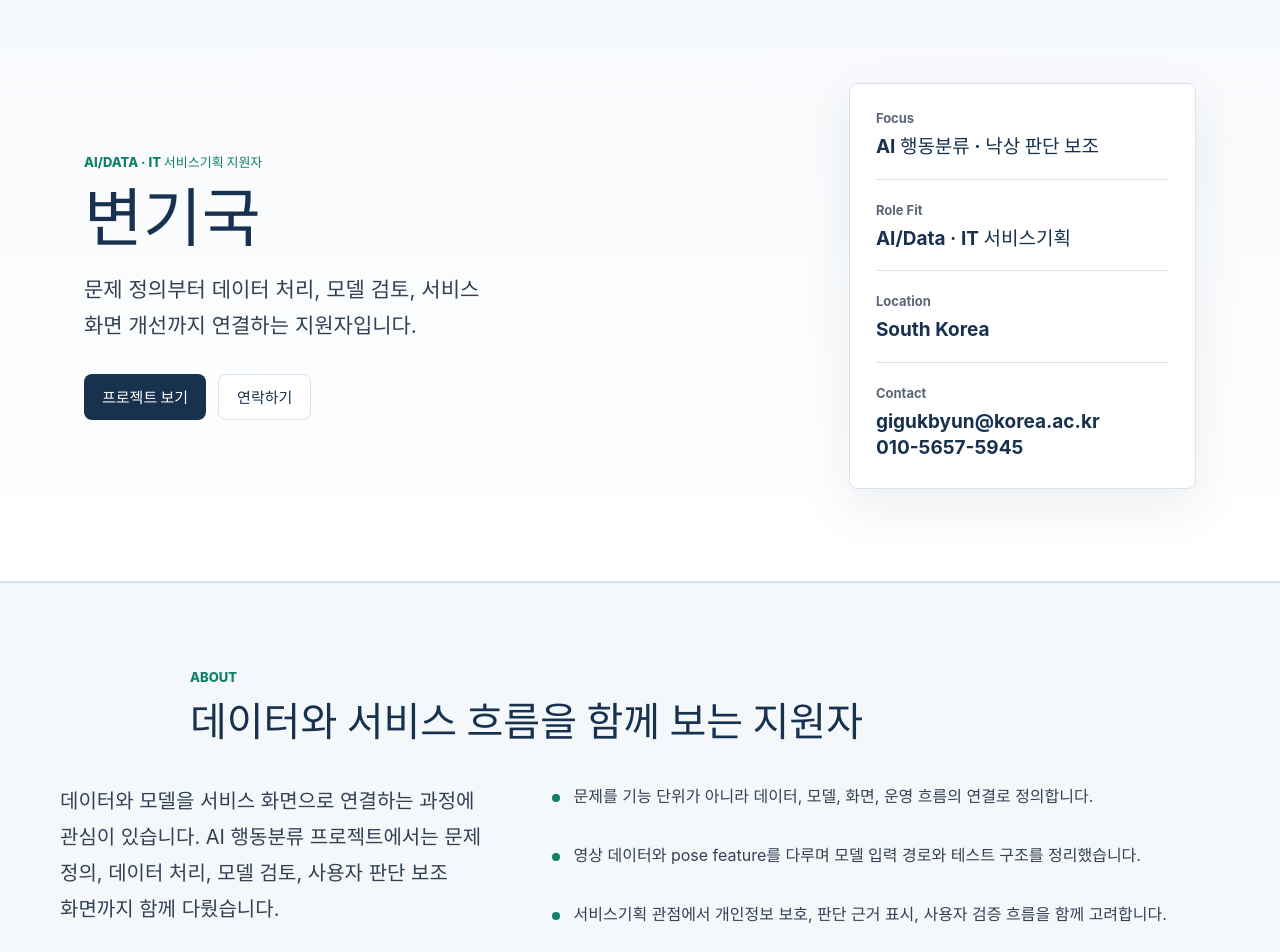
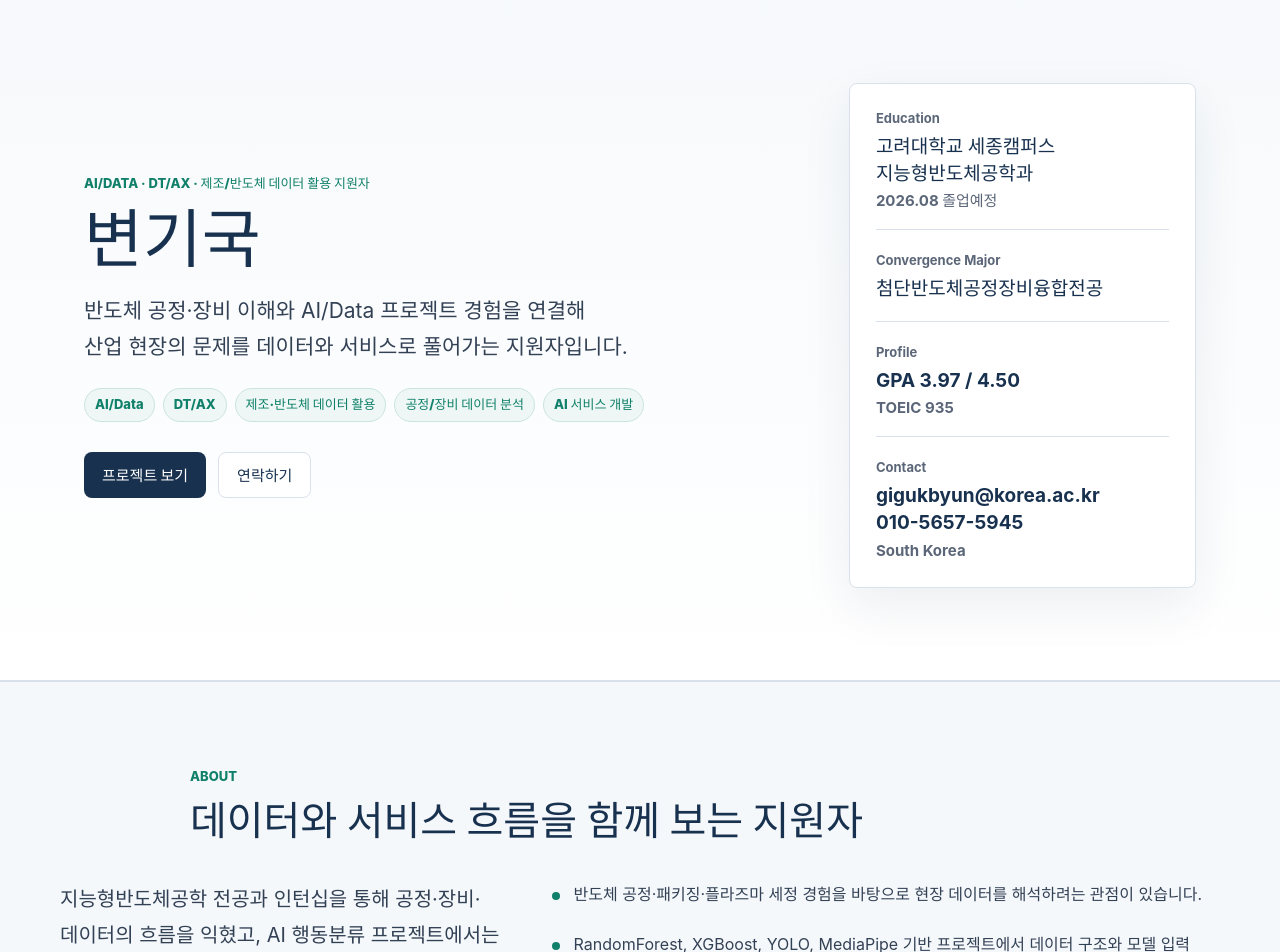
Before and after one commit to hongsheeya/job-portfolio, a React (Vite) app: page / in a window 1280 px wide. Shown: the part 60-1012 px from the top of the page. Built offline with nearby package versions, Linux system fonts and the light colour scheme.

Commit message:
Update portfolio profile details

```diff
--- a/src/components/Hero.tsx
+++ b/src/components/Hero.tsx
@@ -6,9 +6,15 @@ type HeroProps = {
     title: string;
     headline: string;
     location: string;
+    education: string;
+    graduation: string;
+    minor: string;
+    gpa: string;
+    toeic: string;
     email: string;
     phone: string;
     github: string;
+    desiredRoles: string[];
   };
 };
 
@@ -42,6 +48,11 @@ export function Hero({ person }: HeroProps) {
           <p className="eyebrow">{person.title}</p>
           <h1>{person.name}</h1>
           <p className="heroLead">{person.headline}</p>
+          <div className="heroTagList" aria-label="희망 직무">
+            {person.desiredRoles.map((role) => (
+              <span key={role}>{role}</span>
+            ))}
+          </div>
           <div className="heroActions">
             <a className="primaryButton" href="#projects">
               프로젝트 보기
@@ -53,21 +64,24 @@ export function Hero({ person }: HeroProps) {
         </div>
         <aside className="heroPanel" aria-label="지원 방향 요약">
           <div>
-            <span className="panelLabel">Focus</span>
-            <strong>AI 행동분류 · 낙상 판단 보조</strong>
+            <span className="panelLabel">Education</span>
+            <strong>{person.education}</strong>
+            <strong className="panelSub">{person.graduation}</strong>
           </div>
           <div>
-            <span className="panelLabel">Role Fit</span>
-            <strong>AI/Data · IT 서비스기획</strong>
+            <span className="panelLabel">Convergence Major</span>
+            <strong>{person.minor}</strong>
           </div>
           <div>
-            <span className="panelLabel">Location</span>
-            <strong>{person.location}</strong>
+            <span className="panelLabel">Profile</span>
+            <strong>GPA {person.gpa}</strong>
+            <strong className="panelSub">{person.toeic}</strong>
           </div>
           <div>
             <span className="panelLabel">Contact</span>
             <strong>{person.email}</strong>
             <strong>{person.phone}</strong>
+            <strong className="panelSub">{person.location}</strong>
           </div>
         </aside>
       </section>
--- a/src/data/portfolio.ts
+++ b/src/data/portfolio.ts
@@ -55,20 +55,27 @@ export type ExperienceItem = {
 export const portfolio = {
   person: {
     name: '변기국',
-    title: 'AI/Data · IT 서비스기획 지원자',
-    headline: '문제 정의부터 데이터 처리, 모델 검토, 서비스 화면 개선까지 연결하는 지원자입니다.',
+    title: 'AI/Data · DT/AX · 제조/반도체 데이터 활용 지원자',
+    headline:
+      '반도체 공정·장비 이해와 AI/Data 프로젝트 경험을 연결해 산업 현장의 문제를 데이터와 서비스로 풀어가는 지원자입니다.',
     location: 'South Korea',
+    education: '고려대학교 세종캠퍼스 지능형반도체공학과',
+    graduation: '2026.08 졸업예정',
+    minor: '첨단반도체공정장비융합전공',
+    gpa: '3.97 / 4.50',
+    toeic: 'TOEIC 935',
     email: 'gigukbyun@korea.ac.kr',
     phone: '010-5657-5945',
     github: 'https://github.com/hongsheeya',
+    desiredRoles: ['AI/Data', 'DT/AX', '제조·반도체 데이터 활용', '공정/장비 데이터 분석', 'AI 서비스 개발'],
   },
   about: {
     intro:
-      '데이터와 모델을 서비스 화면으로 연결하는 과정에 관심이 있습니다. AI 행동분류 프로젝트에서는 문제 정의, 데이터 처리, 모델 검토, 사용자 판단 보조 화면까지 함께 다뤘습니다.',
+      '지능형반도체공학 전공과 인턴십을 통해 공정·장비·데이터의 흐름을 익혔고, AI 행동분류 프로젝트에서는 데이터 정리, 모델 검토, 서비스 화면 개선, 결과 문서화까지 함께 다뤘습니다.',
     strengths: [
-      '문제를 기능 단위가 아니라 데이터, 모델, 화면, 운영 흐름의 연결로 정의합니다.',
-      '영상 데이터와 pose feature를 다루며 모델 입력 경로와 테스트 구조를 정리했습니다.',
-      '서비스기획 관점에서 개인정보 보호, 판단 근거 표시, 사용자 검증 흐름을 함께 고려합니다.',
+      '반도체 공정·패키징·플라즈마 세정 경험을 바탕으로 현장 데이터를 해석하려는 관점이 있습니다.',
+      'RandomForest, XGBoost, YOLO, MediaPipe 기반 프로젝트에서 데이터 구조와 모델 입력 feature를 정리했습니다.',
+      'AI 개발을 모델 학습에만 두지 않고 서비스 지연, 화면 UX, 결과 기록, 문서화까지 연결해 봅니다.',
     ],
   },
   featuredProjects: [
@@ -78,7 +85,7 @@ export const portfolio = {
       category: 'Main AI Project',
       summary:
         '실시간 자세와 움직임을 분석해 행동 상태를 분류하고, 낙상 판단의 보조 근거를 제공하는 프로젝트입니다.',
-      role: 'AI/Data Pipeline · Frontend UX · System Improvement',
+      role: 'AI/Data Pipeline · Service UX · System Improvement',
       stack: ['MediaPipe', 'Pose Feature', 'XGBoost', 'RandomForest', 'React'],
       points: [
         '스켈레톤 중심 표시로 개인정보 노출 부담을 낮춤',
@@ -170,18 +177,33 @@ export const portfolio = {
   skills: [
     {
       title: 'AI/Data',
-      items: ['Pose Estimation', 'Feature Engineering', 'Model Evaluation', 'Dataset Design', 'Synthetic Data'],
+      items: ['RandomForest', 'XGBoost', 'YOLO/MediaPipe', 'pandas', 'scikit-learn', 'Model Evaluation'],
     },
     {
-      title: 'Engineering',
-      items: ['Python', 'TypeScript', 'React', 'Vite', 'Dashboard UI', 'Git/GitHub'],
+      title: 'Programming',
+      items: ['Python', 'JavaScript', 'TypeScript', 'HTML/CSS', 'SQL', 'React/Vite'],
     },
     {
-      title: 'Planning',
-      items: ['Problem Definition', 'User Flow', 'Service UX', 'Technical Documentation', 'Experiment Tracking'],
+      title: 'Development Environment',
+      items: ['WIZ', 'VS Code Remote SSH', 'OpenAI Codex', 'GitHub Copilot', 'Cursor AI', 'Git/GitHub'],
+    },
+    {
+      title: 'Domain',
+      items: ['반도체 공정', '반도체 패키징', '플라즈마 세정', 'DBD 전극', '공정 자동화', '데이터 전처리'],
     },
   ] satisfies SkillGroup[],
   experience: [
+    {
+      title: '주식회사 시즌 AI연구센터 연구전략팀 인턴',
+      period: '2026.03 ~ 현재',
+      description:
+        'WIZ 기반 풀스택 엔지니어링과 AI 연구개발 보조 업무를 수행하며 화면, 데이터 연동, 행동분류 모델 개발 자료를 함께 정리했습니다.',
+      points: [
+        'WIZ 기반 화면 구성, 기능 구현, 데이터 연동 구조 확인 및 수정',
+        '행동분류 모델 개발 프로젝트 데이터 정리, 변수 확인, 결과 기록',
+        '교통 AI 원천 데이터 전처리와 분석 가능한 변수 구조 정리',
+      ],
+    },
     {
       title: 'AI 행동분류 프로젝트 개선',
       period: '2026',
@@ -194,19 +216,40 @@ export const portfolio = {
       ],
     },
     {
-      title: 'FallAI 프로젝트 문서화와 검증 흐름 정리',
-      period: '현재',
+      title: '지비티아이앤씨 연구개발팀 인턴',
+      period: '2025.07 ~ 2025.08',
       description:
-        'AI 행동분류 및 낙상 판단 보조 시스템의 구현 화면, 파이프라인, 개선 근거를 한 페이지에서 검토할 수 있도록 정리했습니다.',
+        '반도체 플라즈마 세정과 자동화 로봇 관련 업무를 경험하며 실험 준비, 결과 정리, 장비 이해를 쌓았습니다.',
       points: [
-        'FallAI 콘솔 구동 화면을 메인 프로젝트 섹션에서 바로 확인 가능하도록 구성',
-        '문제 정의, 데이터 처리, 모델 검토, 시스템 개선 경험을 보고서형 흐름으로 정리',
+        'DBD 전극 제조 보조, 연구 실험 준비 및 결과 정리',
+        'AGV, AMR, 협동로봇 등 자동화 장비 업무 흐름 이해',
+        'Cursor AI를 활용한 반복 업무 효율화 프로그램 제작 경험',
+      ],
+    },
+    {
+      title: '반도체 패키징 기술 조사 및 리뷰 논문',
+      period: '학부 프로젝트',
+      description:
+        '캡스톤디자인에서 TGV 기반 첨단 패키징 기술을 조사하며 공정과 신호 전달 특성을 함께 검토했습니다.',
+      points: [
+        'TGV 기술 개념과 TSV 대비 유리 기판 기반 패키징 장점 조사',
+        '기생 커패시턴스 감소와 전기적 손실 완화 가능성 정리',
+      ],
+    },
+    {
+      title: '신설 학과 초대 학생회장',
+      period: '학부 재학 중 3년',
+      description:
+        '학과 운영 체계와 학생 문화를 만들어가며 의견 수렴, 교수진 협의, 행사 기획을 주도했습니다.',
+      points: [
+        '학생회 조직, 학과 회칙 제정, 운영 체계 수립',
+        '간담회, 교류 행사, 소모임, 학과 최초 학술제 개최',
       ],
     },
   ] satisfies ExperienceItem[],
   contact: {
     message:
-      'AI/Data 프로젝트, IT 서비스기획, 데이터 기반 문제 해결 역할에 관심이 있습니다.',
+      'AI/Data, DT/AX, 제조·반도체 데이터 활용, 공정/장비 데이터 분석 직무에 관심이 있습니다.',
     links: [
       { label: 'Email', href: 'mailto:gigukbyun@korea.ac.kr' },
       { label: 'Phone', href: 'tel:01056575945' },
--- a/src/styles.css
+++ b/src/styles.css
@@ -153,6 +153,26 @@ h3 {
   margin-top: 30px;
 }
 
+.heroTagList {
+  display: flex;
+  flex-wrap: wrap;
+  gap: 8px;
+  margin-top: 24px;
+  max-width: 820px;
+}
+
+.heroTagList span {
+  background: #eef7f5;
+  border: 1px solid #cae5de;
+  border-radius: 999px;
+  color: var(--teal);
+  display: inline-flex;
+  font-size: 13px;
+  font-weight: 800;
+  line-height: 1.35;
+  padding: 7px 10px;
+}
+
 .primaryButton,
 .secondaryButton {
   align-items: center;
@@ -210,6 +230,12 @@ h3 {
   display: block;
   font-size: 19px;
   line-height: 1.4;
+}
+
+.heroPanel .panelSub {
+  color: var(--muted);
+  font-size: 15px;
+  margin-top: 3px;
 }
 
 .section {
```
